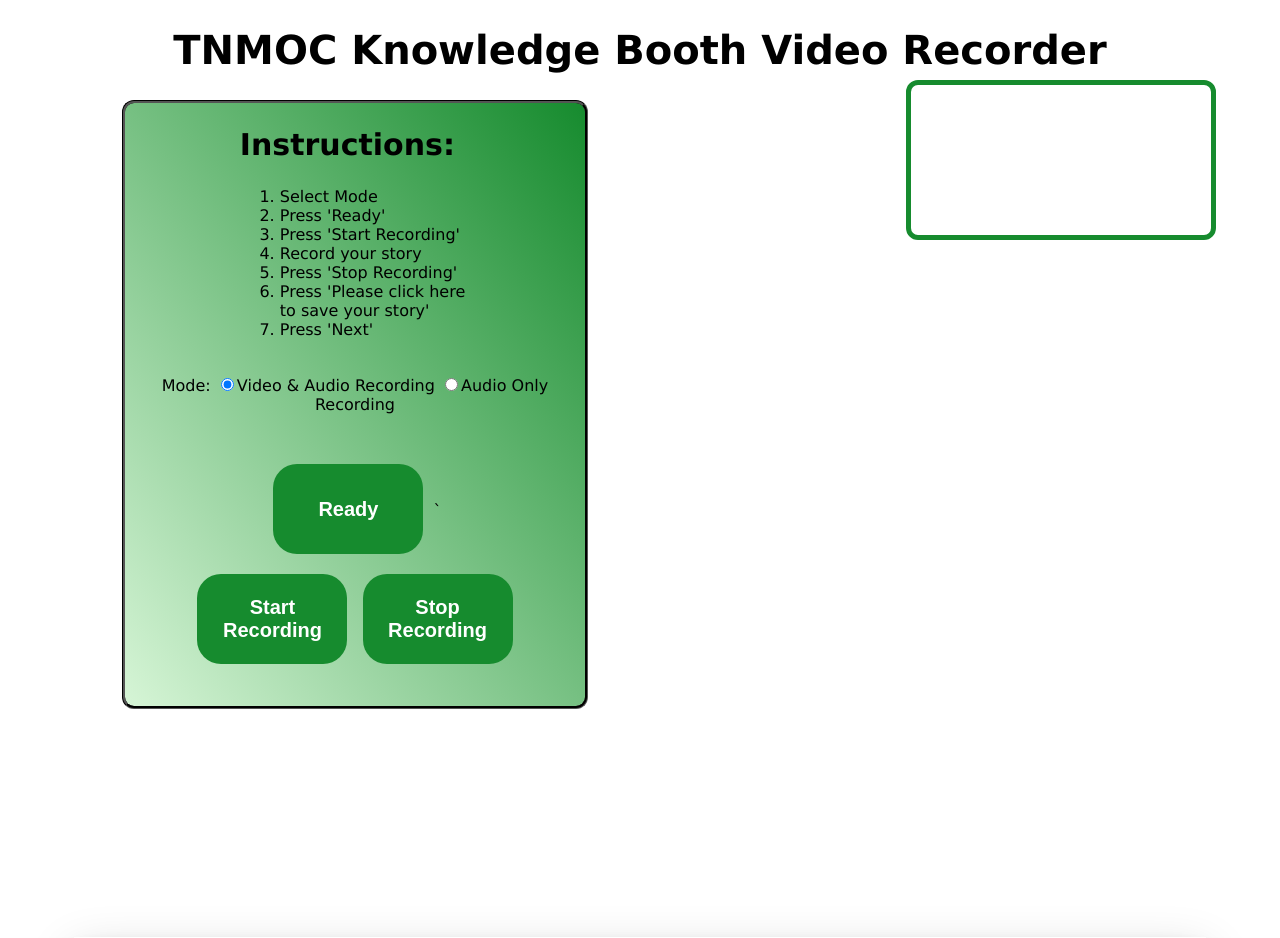
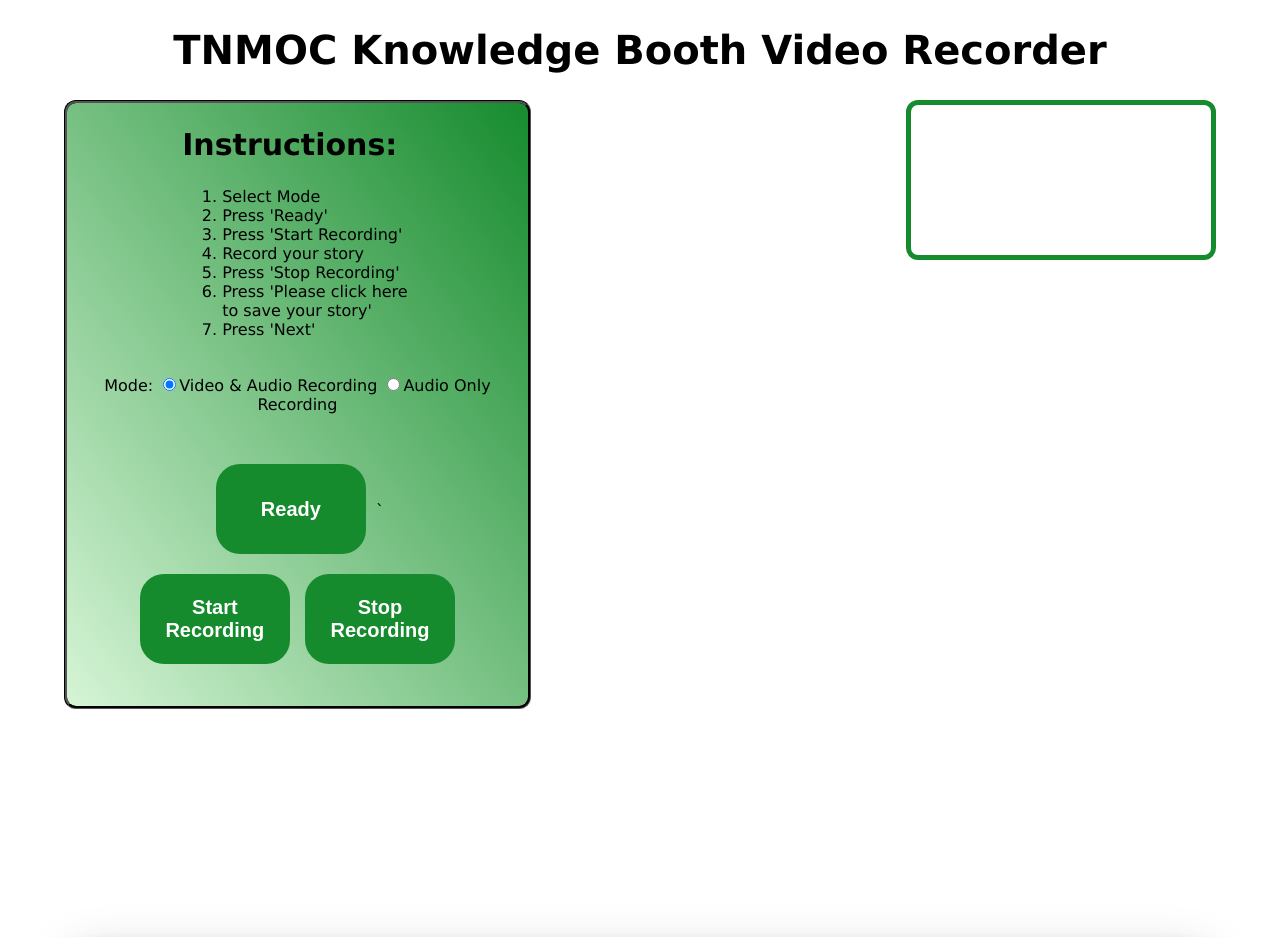
Before and after one commit to EarlGreyFTW/BoothCode, a PHP site: page /Record.php in a window 1280 px wide. Shown: the top 938 px of the page. Run offline with PHP 8.4, Linux system fonts and the light colour scheme; a map, chart or similar area stays blank.

Commit message:
upload 20-12-22 10:36

```diff
--- a/Record.php
+++ b/Record.php
@@ -37,9 +37,10 @@
             `		</div>
         <div id="btns">
             <button id="start"><b><a class="link" href="#h-recording">Start Recording</a></b></button>
-            <button id="stop"><b><a class="link" href="#stop">Stop Recording</a></b></button>
+            <button id="stop"><b><a class="link" href="#h-stop">Stop Recording</a></b></button>
         </div>
         <p id="h-recording">Recording Started</p>
+        <p id="h-stop">Recording Stopped</p>
     </div>
     <video id="myVidPlayer" muted autoplay>Webcam livestream</video>
     <script type="text/javascript">
@@ -57,7 +58,7 @@
 
     </script>
     <div>
-        <ul id="ul"></ul>
+        <ul id="ul" class="exc"></ul>
     </div>
     <script src="https://code.jquery.com/jquery-2.2.0.min.js"></script>
     <script src="https://maxcdn.bootstrapcdn.com/bootstrap/3.3.6/js/bootstrap.min.js"></script>
--- a/Stylesheet.css
+++ b/Stylesheet.css
@@ -55,11 +55,13 @@
   border-radius: 12px;
   box-shadow: 0 12px 16px 0 rgba(0,0,0,0.24), 0 17px 50px 0 rgba(0,0,0,0.19);
 }
+ul:hover{
+	background-color: #ffffff;
+}
 #input-box{
 	width: 40%;
 	border: black groove 3px;
-	position: relative;
-	left: 5%;
+	float: left;
 	height: 67%;
 	border-radius: 12px;
 	background-image: linear-gradient(to bottom left,#168b2e, #d6f5d6);
@@ -67,14 +69,12 @@
 #instructions{
 	text-align: left;
 	position: relative;
+	left: 25%;
 	width: 50%;
-	left: 25%;
 }
 #myVidPlayer{
 	border: #168b2e solid 5px;
-	position: absolute;
-	right: 5%;
-	top: 10%;
+	float: right;
 	border-radius: 12px;
 }
 #bottom-menu{
@@ -90,7 +90,14 @@
 	color: red;
 	font-size: 0;
 }
+#h-stop{
+	color: red;
+	font-size: 0;
+}
 #h-recording:target{
+	font-size: 15px;
+}
+#h-stop:target{
 	font-size: 15px;
 }
 .link{
@@ -169,3 +176,6 @@
 	width: 90%;
 
 }
+#ul{
+	list-style-type: none;
+}
--- a/index.php
+++ b/index.php
@@ -40,7 +40,7 @@
 			<button id="next"><b><a class="link" href="PersonalDetails.php">Next</a></b></button>
 		</div>
 		<div id="back-button">
-			<button id="back" disabled="disabled" ><b><a class="link">Back</a></b></button>
+			<button id="back" disabled><b><a class="link">Back</a></b></button>
 		</div>
 		<div id="cancel-button">
 			<button id="cancel"><b><a class="link" href="index.php">Cancel</a></b></button>
```
Also changed, not shown: PersonalDetails.php (+16 -12 lines).
